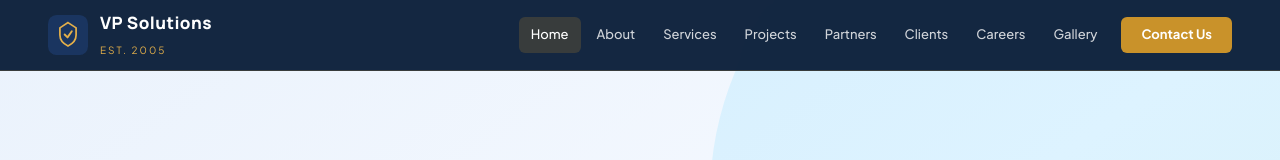
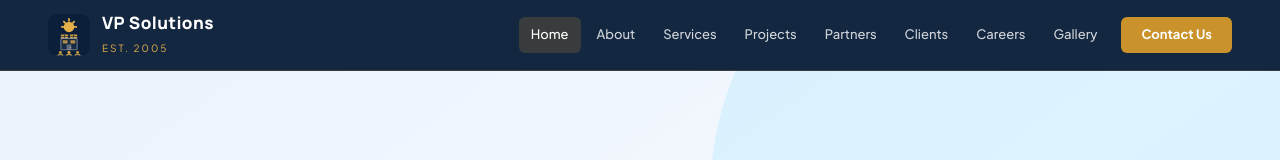
Before and after one commit to iamsagarpj/vp-solutions, a Next.js app: page / in a window 1280 px wide. Shown: the top 160 px of the page. Built offline with nearby package versions, Linux system fonts and the light colour scheme.

Commit message:
TH-0000-python-upgrade-changes-added

```diff
--- a/src/components/layout/Footer.tsx
+++ b/src/components/layout/Footer.tsx
@@ -1,4 +1,5 @@
 import Link from "next/link";
+import Logo from "@/components/ui/Logo";
 
 export default function Footer() {
   return (
@@ -9,18 +10,8 @@ export default function Footer() {
 
           {/* Brand — full width on mobile */}
           <div className="col-span-2 sm:col-span-2 md:col-span-1">
-            <Link href="#home" className="flex items-center gap-3 mb-4">
-              <svg width="34" height="34" className="sm:w-[38px] sm:h-[38px]" viewBox="0 0 42 42" fill="none">
-                <rect width="42" height="42" rx="9" fill="#1A3560" />
-                <path
-                  d="M21 8L29.5 13.5V21C29.5 26.2 25.2 30.5 21 32.5C16.8 30.5 12.5 26.2 12.5 21V13.5L21 8Z"
-                  stroke="#E5B04A" strokeWidth="1.8" fill="none"
-                />
-                <path
-                  d="M17.5 20.5L20.5 23.5L25 17"
-                  stroke="#E5B04A" strokeWidth="2" strokeLinecap="round" strokeLinejoin="round"
-                />
-              </svg>
+            <Link href="#home" className="flex items-center gap-2.5 sm:gap-3 mb-4">
+              <Logo size={38} />
               <div>
                 <strong className="block font-heading text-[16px] sm:text-[17px] font-extrabold text-white">
                   VP Solutions
--- a/src/components/layout/Navbar.tsx
+++ b/src/components/layout/Navbar.tsx
@@ -4,6 +4,7 @@ import { useState, useEffect } from "react";
 import Link from "next/link";
 import { Menu, X } from "lucide-react";
 import { cn } from "@/lib/utils";
+import Logo from "@/components/ui/Logo";
 
 const navLinks = [
   { label: "Home", href: "#home" },
@@ -38,20 +39,12 @@ export default function Navbar() {
     <nav className="fixed top-0 left-0 right-0 z-50 bg-navy/96 backdrop-blur-md border-b border-gold/20">
       <div className="max-w-screen-2xl mx-auto px-4 sm:px-6 lg:px-8 xl:px-12 h-[60px] sm:h-[66px] lg:h-[70px] flex items-center justify-between">
         {/* Logo */}
-        <Link href="#home" className="flex items-center gap-2 sm:gap-3 flex-shrink-0">
-          <svg width="34" height="34" className="sm:w-[38px] sm:h-[38px] lg:w-[40px] lg:h-[40px]" viewBox="0 0 42 42" fill="none">
-            <rect width="42" height="42" rx="9" fill="#1A3560" />
-            <path
-              d="M21 8L29.5 13.5V21C29.5 26.2 25.2 30.5 21 32.5C16.8 30.5 12.5 26.2 12.5 21V13.5L21 8Z"
-              stroke="#E5B04A" strokeWidth="1.8" fill="none"
-            />
-            <path
-              d="M17.5 20.5L20.5 23.5L25 17"
-              stroke="#E5B04A" strokeWidth="2" strokeLinecap="round" strokeLinejoin="round"
-            />
-          </svg>
+        <Link href="#home" className="flex items-center gap-2.5 sm:gap-3 flex-shrink-0">
+          <div className="w-[34px] sm:w-[38px] lg:w-[42px] flex-shrink-0">
+            <Logo size={42} />
+          </div>
           <div>
-            <strong className="block font-heading text-[15px] sm:text-[16px] lg:text-[17px] font-extrabold text-white tracking-wide">
+            <strong className="block font-heading text-[15px] sm:text-[16px] lg:text-[17px] font-extrabold text-white tracking-wide leading-tight">
               VP Solutions
             </strong>
             <span className="text-[9px] sm:text-[10px] tracking-[2px] text-gold-light uppercase">
--- a/src/components/sections/Contact.tsx
+++ b/src/components/sections/Contact.tsx
@@ -5,7 +5,7 @@ import { MapPin, Phone, Mail, Clock } from "lucide-react";
 import SectionHeader from "@/components/ui/SectionHeader";
 
 const contactItems = [
-  { icon: MapPin,  label: "Registered Office", value: "VP Solutions, Maharashtra, India" },
+  { icon: MapPin,  label: "Registered Office", value: "Shop No 4, Kapila Park, Maharashtra 415001" },
   { icon: Phone,   label: "Phone / WhatsApp",  value: "+91 98765 43210" },
   { icon: Mail,    label: "Email",              value: "info@vpsolutions.in" },
   { icon: Clock,   label: "Office Hours",       value: "Mon – Sat: 9:00 AM – 6:30 PM" },
@@ -69,8 +69,17 @@ export default function Contact() {
               ))}
             </div>
 
-            <div className="mt-5 sm:mt-6 h-40 sm:h-44 rounded-xl bg-gradient-to-br from-slate-100 to-slate-200 flex items-center justify-center text-slate-400 text-sm gap-2 border border-slate-200">
-              <MapPin size={18} /> Map – Maharashtra, India
+            <div className="mt-5 sm:mt-6 rounded-xl overflow-hidden border border-slate-200 shadow-sm h-48 sm:h-56 lg:h-64">
+              <iframe
+                title="VP Solutions Office Location"
+                src="https://www.google.com/maps?q=Shop+No+4,+Kapila+Park,+Satara,+Maharashtra+415001&output=embed"
+                width="100%"
+                height="100%"
+                style={{ border: 0 }}
+                allowFullScreen
+                loading="lazy"
+                referrerPolicy="no-referrer-when-downgrade"
+              />
             </div>
           </div>
 
--- /dev/null
+++ b/src/components/ui/Logo.tsx
@@ -0,0 +1,95 @@
+interface LogoProps {
+  size?: number;
+}
+
+/**
+ * VP Solutions pictorial mark.
+ *
+ * Design language:
+ *  • Gold sun + rays  →  Solar EPC / renewable energy
+ *  • Rooftop solar panels  →  On-site solar installation
+ *  • Building with windows  →  Facility management / infrastructure
+ *  • Three person silhouettes  →  Manpower supply / workforce
+ *  • Navy palette  →  Government-grade trust
+ */
+export default function Logo({ size = 44 }: LogoProps) {
+  return (
+    <svg
+      width={size}
+      height={size}
+      viewBox="0 0 44 44"
+      fill="none"
+      xmlns="http://www.w3.org/2000/svg"
+      aria-label="VP Solutions logo"
+    >
+      {/* ── Background ─────────────────────────────────────────── */}
+      <rect width="44" height="44" rx="10" fill="#0B1F3A" />
+
+      {/* ── Sun ────────────────────────────────────────────────── */}
+      <circle cx="22" cy="13.5" r="5.5" fill="#E5B04A" />
+
+      {/* Sun rays — 5 rays covering upper semicircle */}
+      <g stroke="#E5B04A" strokeWidth="1.8" strokeLinecap="round">
+        {/* top */}
+        <line x1="22" y1="5" x2="22" y2="7" />
+        {/* upper-right */}
+        <line x1="27.4" y1="8.1" x2="26.1" y2="9.4" />
+        {/* right */}
+        <line x1="29.5" y1="13.5" x2="27.5" y2="13.5" />
+        {/* upper-left */}
+        <line x1="16.6" y1="8.1" x2="17.9" y2="9.4" />
+        {/* left */}
+        <line x1="14.5" y1="13.5" x2="16.5" y2="13.5" />
+      </g>
+
+      {/* ── Rooftop solar panels ────────────────────────────────── */}
+      {/* Left panel */}
+      <rect x="13.5" y="21.5" width="7.5" height="4" rx="0.7" fill="#E5B04A" opacity="0.9" />
+      <line x1="17.25" y1="21.5" x2="17.25" y2="25.5" stroke="#0B1F3A" strokeWidth="0.7" />
+      <line x1="13.5"  y1="23.5" x2="21"   y2="23.5" stroke="#0B1F3A" strokeWidth="0.7" />
+
+      {/* Right panel */}
+      <rect x="23" y="21.5" width="7.5" height="4" rx="0.7" fill="#E5B04A" opacity="0.9" />
+      <line x1="26.75" y1="21.5" x2="26.75" y2="25.5" stroke="#0B1F3A" strokeWidth="0.7" />
+      <line x1="23"    y1="23.5" x2="30.5"  y2="23.5" stroke="#0B1F3A" strokeWidth="0.7" />
+
+      {/* Panel gap highlight (thin gold divider between panels) */}
+      <line x1="21.5" y1="21.5" x2="22.5" y2="21.5" stroke="#E5B04A" strokeWidth="0.5" opacity="0.4" />
+
+      {/* ── Building body ───────────────────────────────────────── */}
+      <rect
+        x="13.5" y="25.5"
+        width="17" height="12"
+        rx="1"
+        fill="rgba(255,255,255,0.05)"
+        stroke="rgba(255,255,255,0.38)"
+        strokeWidth="1.2"
+      />
+
+      {/* Windows — upper row */}
+      <rect x="15.5" y="27.5" width="5"  height="3.5" rx="0.5" fill="#E5B04A" opacity="0.75" />
+      <rect x="23.5" y="27.5" width="5"  height="3.5" rx="0.5" fill="#E5B04A" opacity="0.75" />
+
+      {/* Door */}
+      <rect x="19.5" y="32" width="5" height="5.5" rx="0.8" fill="white" opacity="0.32" />
+      {/* Door knob */}
+      <circle cx="23.5" cy="34.8" r="0.6" fill="white" opacity="0.5" />
+
+      {/* ── Workforce — three person silhouettes ────────────────── */}
+      {/* Person 1 */}
+      <circle cx="13" cy="40.2" r="1.5" fill="#E5B04A" opacity="0.85" />
+      <path d="M10.5 43 Q13 41 15.5 43" stroke="#E5B04A" strokeWidth="1.1" fill="none" strokeLinecap="round" opacity="0.85" />
+
+      {/* Person 2 (center) */}
+      <circle cx="22" cy="40.2" r="1.5" fill="#E5B04A" />
+      <path d="M19.5 43 Q22 41 24.5 43" stroke="#E5B04A" strokeWidth="1.1" fill="none" strokeLinecap="round" />
+
+      {/* Person 3 */}
+      <circle cx="31" cy="40.2" r="1.5" fill="#E5B04A" opacity="0.85" />
+      <path d="M28.5 43 Q31 41 33.5 43" stroke="#E5B04A" strokeWidth="1.1" fill="none" strokeLinecap="round" opacity="0.85" />
+
+      {/* Subtle ground line */}
+      <line x1="8" y1="43.5" x2="36" y2="43.5" stroke="rgba(255,255,255,0.12)" strokeWidth="0.8" />
+    </svg>
+  );
+}
--- a/src/data/partners.ts
+++ b/src/data/partners.ts
@@ -2,14 +2,14 @@ import { Partner } from "@/types";
 
 export const partners: Partner[] = [
   {
-    id: "vikram",
-    name: "Vikram R. Patil",
-    role: "Co-Founder & Managing Director",
+    id: "vijay",
+    name: "Vijay Pawar",
+    role: "Founder & Managing Director",
     experience: "20+ Yrs Experience",
-    bio: "Vikram is the founding force behind VP Solutions, bringing over 20 years of experience in government contracts, manpower management, and large-scale field operations across Maharashtra. He has personally overseen the delivery of more than 40 government projects, building lasting relationships with electricity boards, municipal corporations, and Smart City departments.",
-    email: "vikram.patil@vpsolutions.in",
+    bio: "Vijay Pawar is the founding force behind VP Solutions, bringing over 20 years of experience in government contracts, manpower management, and large-scale field operations across Maharashtra. He has personally overseen the delivery of more than 40 government projects, building lasting relationships with electricity boards, municipal corporations, and Smart City departments.",
+    email: "vijay.pawar@vpsolutions.in",
     phone: "+91 98765 43210",
-    location: "Nashik, Maharashtra",
+    location: "Satara, Maharashtra",
     tags: ["Govt. Contracts", "Manpower Ops", "MSCB Relations", "Project Execution"],
     initials: "VP",
     image: "https://picsum.photos/seed/partner1male/800/180",
```
